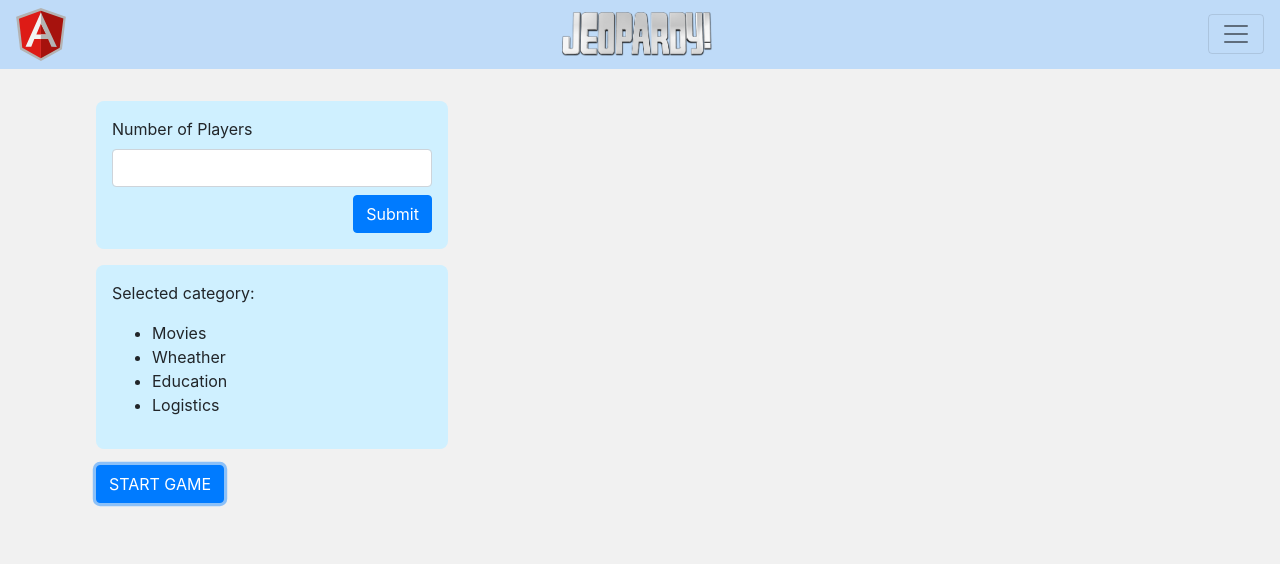
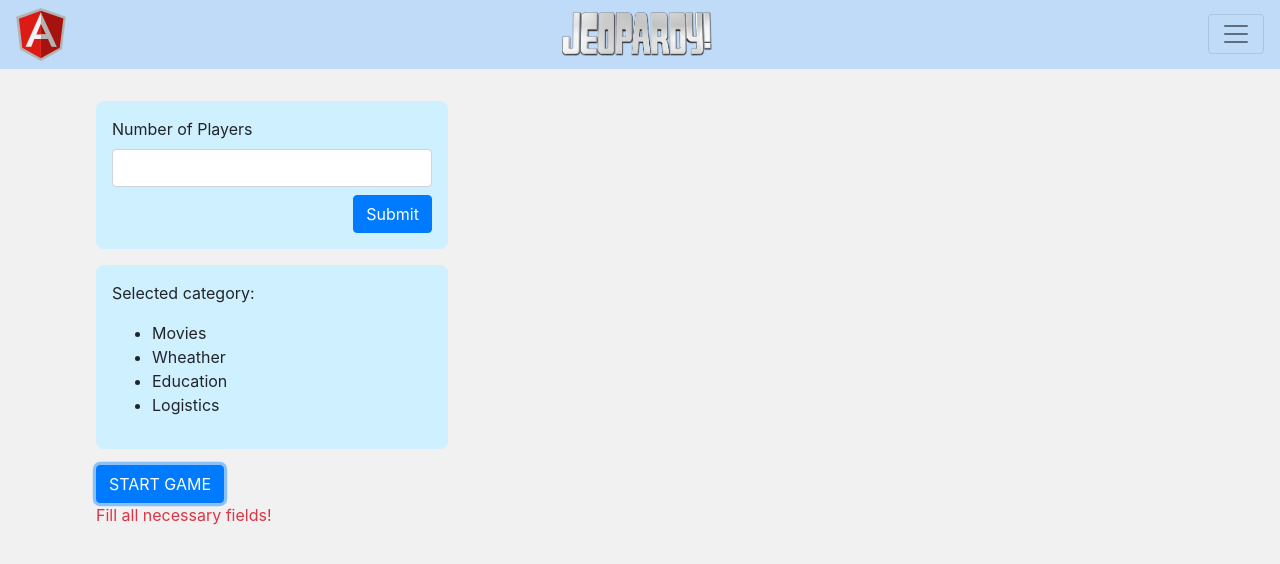
Before and after one commit to aborisov97/jeopardy-angular, an Angular app: page /home in a window 1280 px wide. Both pictures are taken after a click on the button "START GAME". Shown: the top 564 px of the page. Built offline with nearby package versions, Linux system fonts and the light colour scheme.

Commit message:
start game dissapears after clicking

```diff
--- a/src/app/home/home.component.html
+++ b/src/app/home/home.component.html
@@ -3,7 +3,8 @@
     <div style="text-align: left; margin-bottom: 1rem;"><app-player-selection></app-player-selection></div>
     <div style="text-align: left; margin-bottom: 1rem;"><app-question-selection></app-question-selection></div>
     <div style="text-align: left;">
-      <button class="btn btn-primary" (click)="startGame()">START GAME</button>
+      <button *ngIf="!startedGame" class="btn btn-primary" (click)="startGame()">START GAME</button>
+      <p *ngIf="fillAllFields" class="text-danger">Fill all necessary fields!</p>
     </div>
   </div>
   <div class="p-col-8" style="text-align: right;">
--- a/src/app/home/home.component.ts
+++ b/src/app/home/home.component.ts
@@ -10,6 +10,7 @@
 })
 export class HomeComponent implements OnInit, OnDestroy {
   startedGame = false;
+  fillAllFields = false;
   playerCount: number;
   questionsCategory: string;
   destroyed$ = new Subject<boolean>();
@@ -38,6 +39,9 @@
       console.log('Home Component checking start game functionality -> READY!');
       this.stateManagmentService.startGame.next({playerCount: this.playerCount, questionsCategory: this.questionsCategory});
       this.startedGame = true;
+      this.fillAllFields = false;
+    } else {
+      this.fillAllFields = true;
     }
   }
 
```
